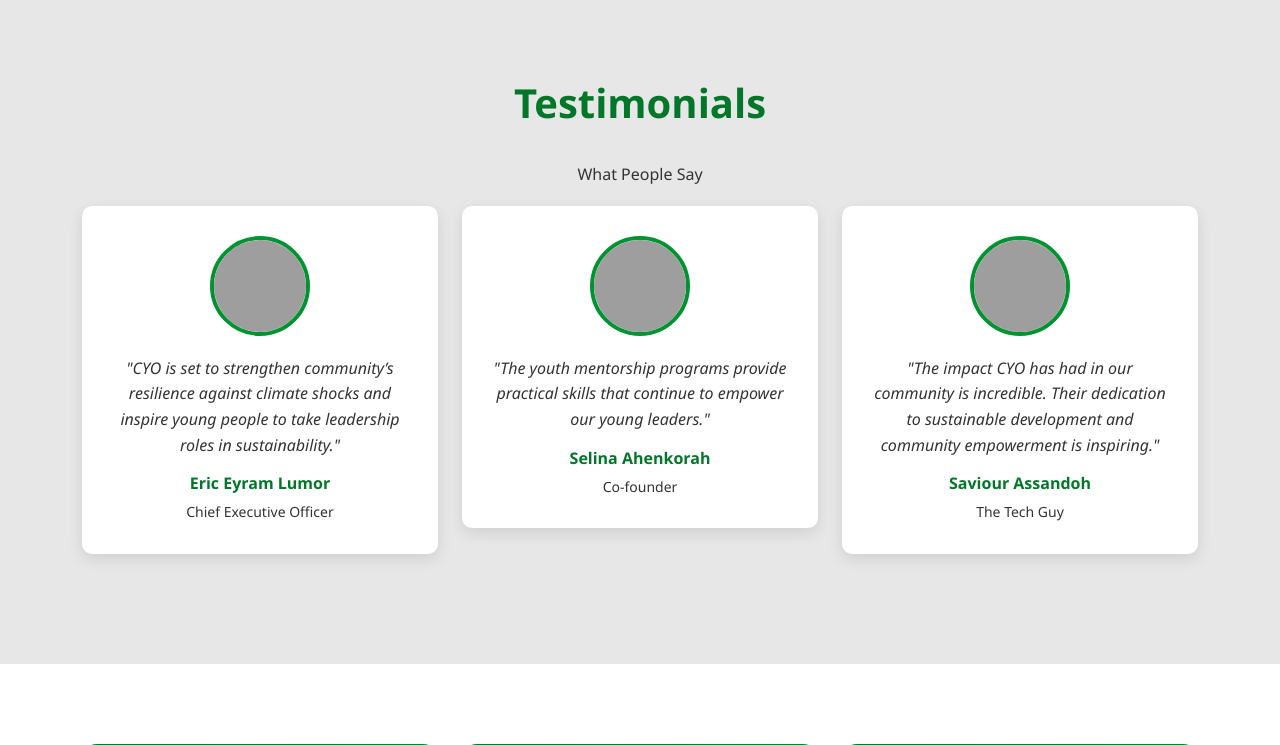
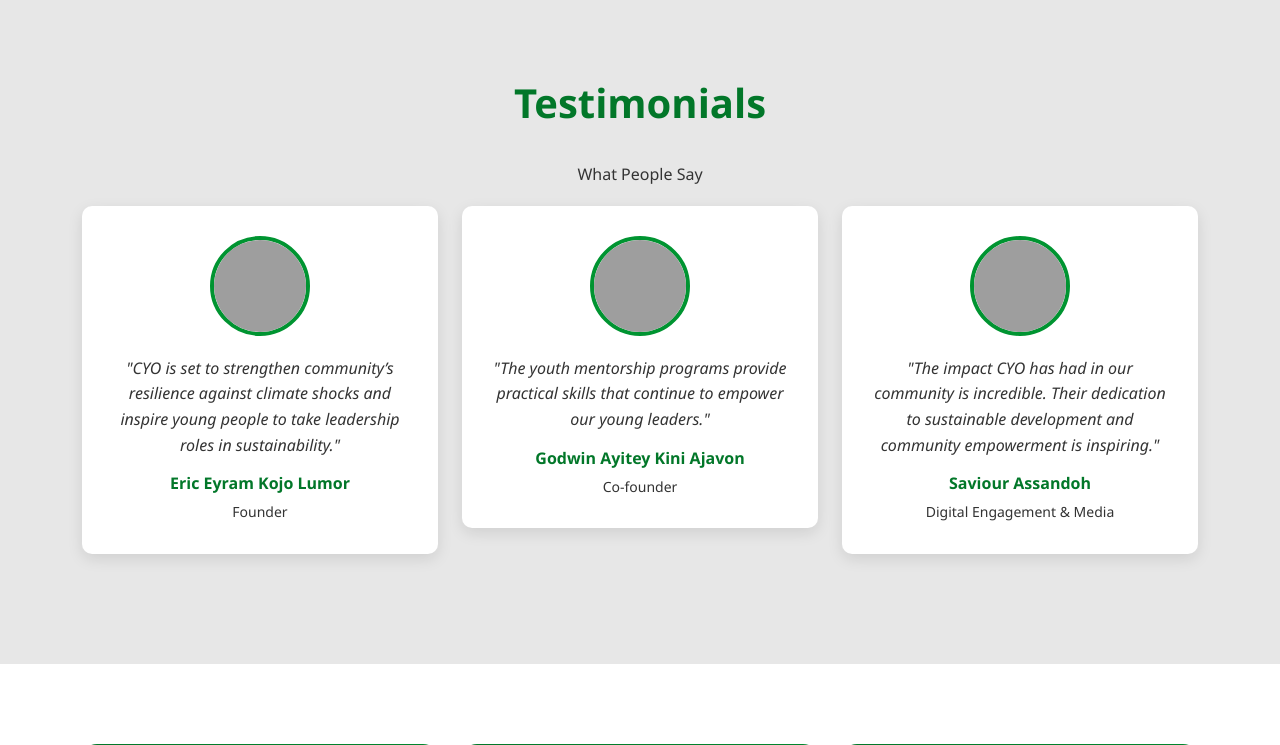
Before and after one commit to Saviour99/climatewise, a Python web app: template templates/index.html in a window 1280 px wide. Shown: the part 3127-3872 px from the top of the page. Run offline with Jinja, Linux system fonts and the light colour scheme; the template is opened without the code that fills it, so the values that code supplies are empty; some libraries are stand-ins or nearby versions; grey boxes are pictures that could not be loaded.

Commit message:
corrected the thematic page

```diff
--- a/static/css/style.css
+++ b/static/css/style.css
@@ -202,7 +202,7 @@ html {
     background: linear-gradient(rgba(45, 80, 22, 0.4), rgba(45, 80, 22, 0.4)),
                 url('https://images.unsplash.com/photo-1657650505255-65ec65adb8aa?w=500&auto=format&fit=crop&q=60&ixlib=rb-4.1.0&ixid=M3wxMjA3fDB8MHxzZWFyY2h8MTgxfHxjbGltYXRlJTIwb3JnYW5pc2F0aW9uJTIwcGxhbnxlbnwwfHwwfHx8MA%3D%3D') center/cover;
 
-    height: 550px;
+    height: 700px;
 }
 
 #projectsPage .hero-section {
--- a/templates/index.html
+++ b/templates/index.html
@@ -289,26 +289,26 @@
                 <div class="row">
                     <div class="col-md-4">
                         <div class="testimonial-card">
-                            <img src="https://i.pravatar.cc/150?img=12" alt="Mr.Eric Eyram Lumor" class="testimonial-img">
+                            <img src="https://i.pravatar.cc/150?img=12" alt="The founder's picture" class="testimonial-img">
                             <p>"CYO is set to strengthen community’s resilience against climate shocks and inspire young people to take leadership roles in sustainability."</p>
-                            <h6>Eric Eyram Lumor</h6>
-                            <small>Chief Executive Officer</small>
+                            <h6>Eric Eyram Kojo Lumor</h6>
+                            <small>Founder</small>
                         </div>
                     </div>
                     <div class="col-md-4">
                         <div class="testimonial-card">
-                            <img src="https://i.pravatar.cc/150?img=47" alt="Selina Ahenkorah" class="testimonial-img">
+                            <img src="https://i.pravatar.cc/150?img=47" alt="The co-founder's picture" class="testimonial-img">
                             <p>"The youth mentorship programs provide practical skills that continue to empower our young leaders."</p>
-                            <h6>Selina Ahenkorah</h6>
+                            <h6>Godwin Ayitey Kini Ajavon</h6>
                             <small>Co-founder</small>
                         </div>
                     </div>
                     <div class="col-md-4">
                         <div class="testimonial-card">
-                            <img src="https://i.pravatar.cc/150?img=33" alt="Michael Wright Waters" class="testimonial-img">
+                            <img src="https://i.pravatar.cc/150?img=33" alt="The Digital person picture" class="testimonial-img">
                             <p>"The impact CYO has had in our community is incredible. Their dedication to sustainable development and community empowerment is inspiring."</p>
                             <h6>Saviour Assandoh</h6>
-                            <small>The Tech Guy</small>
+                            <small>Digital Engagement & Media</small>
                         </div>
                     </div>
                 </div>
@@ -1612,7 +1612,7 @@
                                     Click the button below to explore the impactful initiatives we've successfully undertaken.
                                 </p>
 
-                                <a href="#" class="learn-more-btn" onclick="showPage('projects');>Learn More</a>
+                                <a href="#" class="learn-more-btn">Learn More</a>
                             </div>
                         </div>
 
```
